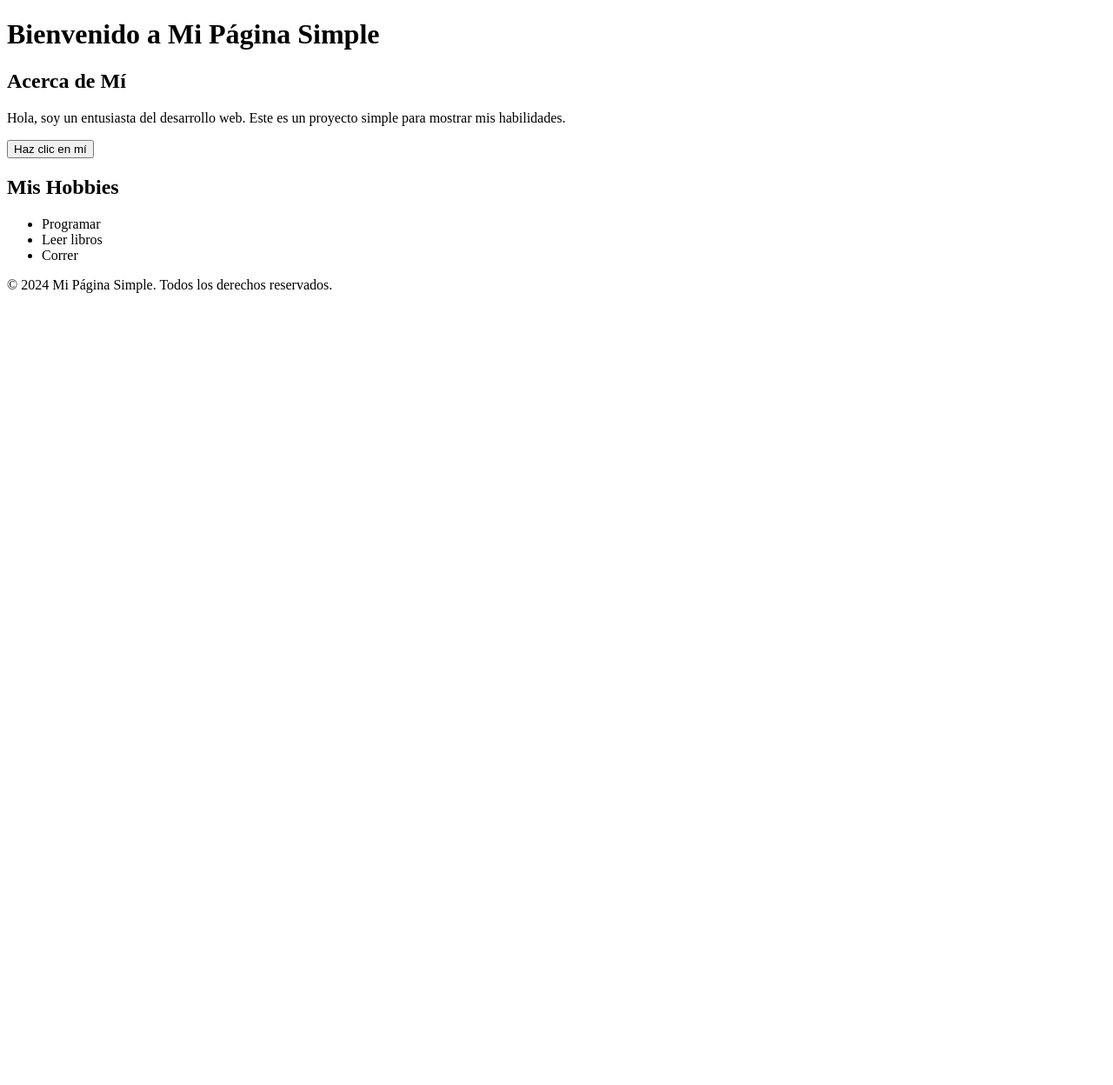
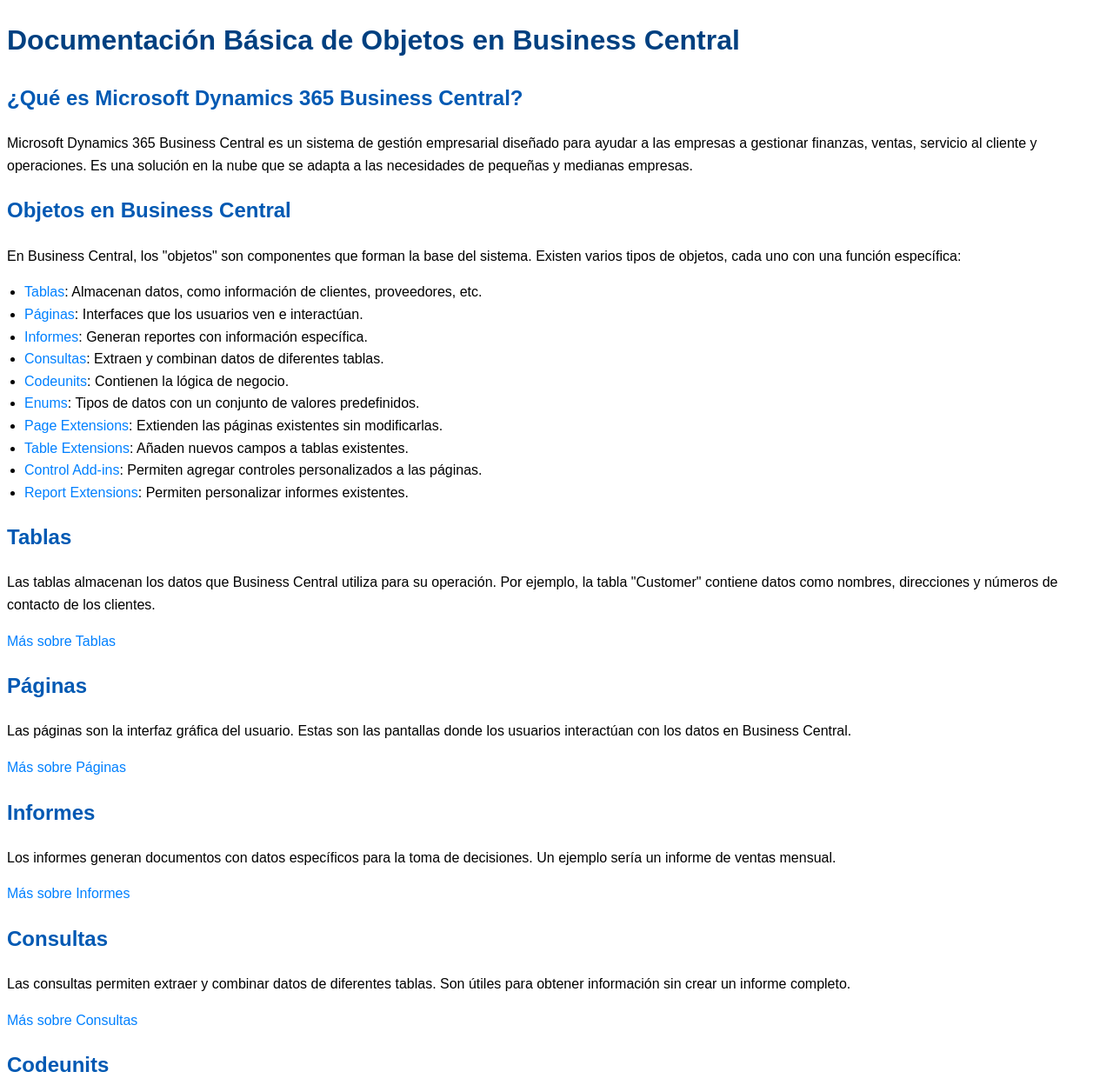
Before and after one commit to Addvantit/addvantit.github.io, a plain HTML site: page index.html in a window 1280 px wide. Shown: the top 1248 px of the page at 87% size. Before the commit the page ends 800 px from the top, so only its background shows below. Drawn offline with Linux system fonts and the light colour scheme.

Commit message:
Update index.html

```diff
--- a/index.html
+++ b/index.html
@@ -3,31 +3,115 @@
 <head>
     <meta charset="UTF-8">
     <meta name="viewport" content="width=device-width, initial-scale=1.0">
-    <link rel="stylesheet" href="styles.css">
-    <title>Mi Página Simple</title>
+    <title>Documentación de Extensiones en Business Central</title>
+    <style>
+        body {
+            font-family: Arial, sans-serif;
+            line-height: 1.6;
+        }
+        h1 {
+            color: #004080;
+        }
+        h2 {
+            color: #0059b3;
+        }
+        a {
+            color: #0080ff;
+            text-decoration: none;
+        }
+        a:hover {
+            text-decoration: underline;
+        }
+        ul {
+            padding-left: 20px;
+        }
+        footer {
+            margin-top: 30px;
+            padding: 10px;
+            background-color: #f2f2f2;
+            text-align: center;
+        }
+    </style>
 </head>
 <body>
-    <header>
-        <h1>Bienvenido a Mi Página Simple</h1>
-    </header>
-    <main>
-        <section>
-            <h2>Acerca de Mí</h2>
-            <p>Hola, soy un entusiasta del desarrollo web. Este es un proyecto simple para mostrar mis habilidades.</p>
-            <button id="alertButton">Haz clic en mí</button>
-        </section>
-        <section>
-            <h2>Mis Hobbies</h2>
-            <ul>
-                <li>Programar</li>
-                <li>Leer libros</li>
-                <li>Correr</li>
-            </ul>
-        </section>
-    </main>
+
+    <h1>Documentación Básica de Objetos en Business Central</h1>
+
+    <h2>¿Qué es Microsoft Dynamics 365 Business Central?</h2>
+    <p>
+        Microsoft Dynamics 365 Business Central es un sistema de gestión empresarial diseñado para ayudar a las empresas a gestionar finanzas, ventas, servicio al cliente y operaciones. Es una solución en la nube que se adapta a las necesidades de pequeñas y medianas empresas.
+    </p>
+
+    <h2>Objetos en Business Central</h2>
+    <p>En Business Central, los "objetos" son componentes que forman la base del sistema. Existen varios tipos de objetos, cada uno con una función específica:</p>
+    <ul>
+        <li><a href="#tablas">Tablas</a>: Almacenan datos, como información de clientes, proveedores, etc.</li>
+        <li><a href="#paginas">Páginas</a>: Interfaces que los usuarios ven e interactúan.</li>
+        <li><a href="#informes">Informes</a>: Generan reportes con información específica.</li>
+        <li><a href="#consultas">Consultas</a>: Extraen y combinan datos de diferentes tablas.</li>
+        <li><a href="#codeunits">Codeunits</a>: Contienen la lógica de negocio.</li>
+        <li><a href="#enums">Enums</a>: Tipos de datos con un conjunto de valores predefinidos.</li>
+        <li><a href="#page_extensions">Page Extensions</a>: Extienden las páginas existentes sin modificarlas.</li>
+        <li><a href="#table_extensions">Table Extensions</a>: Añaden nuevos campos a tablas existentes.</li>
+        <li><a href="#control_add_ins">Control Add-ins</a>: Permiten agregar controles personalizados a las páginas.</li>
+        <li><a href="#report_extensions">Report Extensions</a>: Permiten personalizar informes existentes.</li>
+    </ul>
+
+    <h2 id="tablas">Tablas</h2>
+    <p>Las tablas almacenan los datos que Business Central utiliza para su operación. Por ejemplo, la tabla "Customer" contiene datos como nombres, direcciones y números de contacto de los clientes.</p>
+    <a href="https://github.com/microsoft/ALAppExtensions">Más sobre Tablas</a>
+
+    <h2 id="paginas">Páginas</h2>
+    <p>Las páginas son la interfaz gráfica del usuario. Estas son las pantallas donde los usuarios interactúan con los datos en Business Central.</p>
+    <a href="https://github.com/microsoft/ALAppExtensions">Más sobre Páginas</a>
+
+    <h2 id="informes">Informes</h2>
+    <p>Los informes generan documentos con datos específicos para la toma de decisiones. Un ejemplo sería un informe de ventas mensual.</p>
+    <a href="https://github.com/microsoft/ALAppExtensions">Más sobre Informes</a>
+
+    <h2 id="consultas">Consultas</h2>
+    <p>Las consultas permiten extraer y combinar datos de diferentes tablas. Son útiles para obtener información sin crear un informe completo.</p>
+    <a href="https://github.com/microsoft/ALAppExtensions">Más sobre Consultas</a>
+
+    <h2 id="codeunits">Codeunits</h2>
+    <p>Los codeunits contienen la lógica de negocio. Aquí se definen los procesos y las interacciones entre los datos en Business Central.</p>
+    <a href="https://github.com/microsoft/ALAppExtensions">Más sobre Codeunits</a>
+
+    <h2 id="enums">Enums</h2>
+    <p>Los enums son tipos de datos que definen un conjunto de valores posibles. Por ejemplo, un enum podría definir el estado de un pedido como "Pendiente", "Enviado" o "Cancelado".</p>
+    <a href="https://github.com/microsoft/ALAppExtensions">Más sobre Enums</a>
+
+    <h2 id="page_extensions">Page Extensions</h2>
+    <p>Las Page Extensions permiten extender las funcionalidades de las páginas existentes sin modificar su código fuente original.</p>
+    <a href="https://github.com/microsoft/ALAppExtensions">Más sobre Page Extensions</a>
+
+    <h2 id="table_extensions">Table Extensions</h2>
+    <p>Las Table Extensions permiten añadir nuevos campos a las tablas ya existentes en Business Central, sin modificar su estructura original.</p>
+    <a href="https://github.com/microsoft/ALAppExtensions">Más sobre Table Extensions</a>
+
+    <h2 id="control_add_ins">Control Add-ins</h2>
+    <p>Los Control Add-ins permiten agregar controles personalizados a las páginas de Business Central, como botones interactivos o gráficos visuales.</p>
+    <a href="https://github.com/microsoft/ALAppExtensions">Más sobre Control Add-ins</a>
+
+    <h2 id="report_extensions">Report Extensions</h2>
+    <p>Las Report Extensions permiten personalizar los informes existentes, añadiendo nuevos campos o modificando el diseño del informe sin alterar el original.</p>
+    <a href="https://github.com/microsoft/ALAppExtensions">Más sobre Report Extensions</a>
+
+    <h2>Extensiones en Business Central</h2>
+    <p>Las extensiones son una forma de personalizar y ampliar la funcionalidad de Business Central sin modificar el código base del sistema. Estas extensiones permiten añadir nuevas características, como páginas, tablas o informes, adaptando el sistema a las necesidades de cada empresa.</p>
+    <a href="https://learn.microsoft.com/es-es/dynamics365/business-central/dev-itpro/developer/devenv-extension-overview">Más sobre Extensiones</a>
+
+    <h2>Listado de Extensiones</h2>
+    <p>A continuación, se listan algunos repositorios en GitHub con ejemplos de extensiones de Business Central:</p>
+    <ul>
+        <li><a href="https://github.com/microsoft/ALAppExtensions">Microsoft ALAppExtensions</a></li>
+        <li><a href="https://github.com/ajkapps/BusinessCentral">BusinessCentral Extensions by AJK Apps</a></li>
+        <li><a href="https://github.com/xyz-company/business-central-extensions">XYZ Company Business Central Extensions</a></li>
+    </ul>
+
     <footer>
-        <p>&copy; 2024 Mi Página Simple. Todos los derechos reservados.</p>
+        <p>© 2024 Documentación de Extensiones Business Central | Powered by GitHub</p>
     </footer>
-    <script src="script.js"></script>
+
 </body>
 </html>
```
